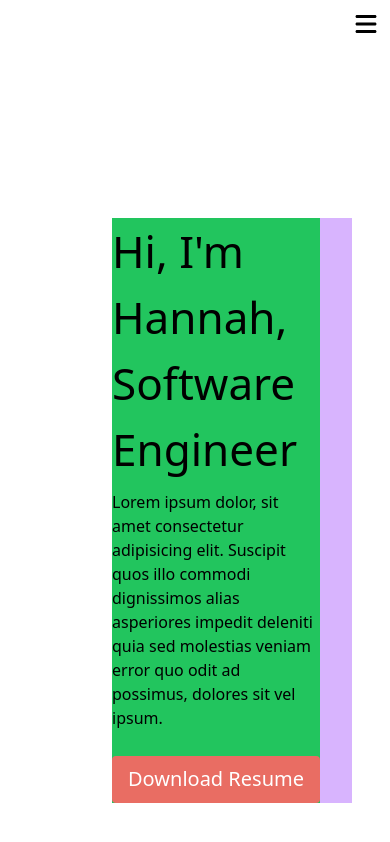
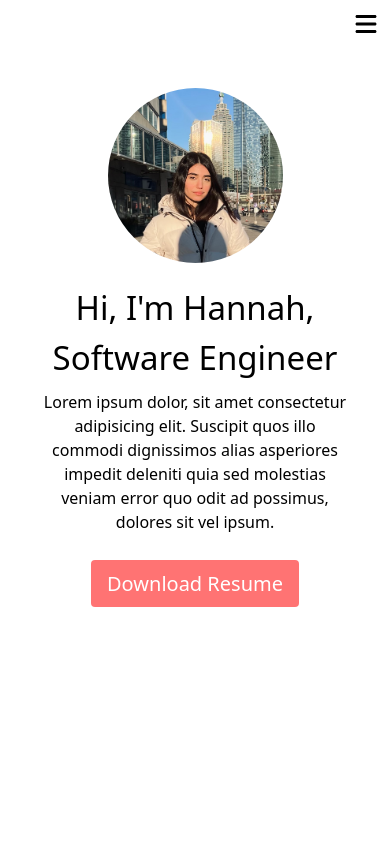
Before and after one commit to hannah-habibpour/portfolio, a Next.js app: page / in a window 390 px wide. Shown: the top 842 px of the page. Built offline with nearby package versions, Linux system fonts and the light colour scheme.

Commit message:
Add responsive component for home page

```diff
--- a/app/page.tsx
+++ b/app/page.tsx
@@ -3,9 +3,24 @@ import { DownloadResumeBtn } from "../components/download-resume-btn";
 
 const Home = () => {
   return (
+    <div>
+      <div className="hidden md:block">
+        <AppContent />
+      </div>
+      <div className=" md:hidden">
+        <MobileAppContent />
+      </div>
+    </div>
+  );
+};
+
+export default Home;
+
+function AppContent() {
+  return (
     <div className="h-svh flex items-center px-[74px]">
-      <div className=" bg-purple-300 flex gap-[98px]">
-        <div className="bg-green-500">
+      <div className="flex gap-[80px]">
+        <div className="min-w-[280px]">
           <div>
             <div className="text-[44px]">
               <p>Hi, I'm Hannah,</p>
@@ -20,7 +35,7 @@ const Home = () => {
           </div>
           <DownloadResumeBtn />
         </div>
-        <div className="max-w-[250px] mx-auto">
+        <div className="w-[250px] flex-none">
           <Image
             src="/assets/images/hannah.jpeg"
             alt="Hannah's Image"
@@ -33,6 +48,36 @@ const Home = () => {
       </div>
     </div>
   );
-};
+}
 
-export default Home;
+function MobileAppContent() {
+  return (
+    <div className="flex flex-col justify-center items-center text-center">
+      <div className="max-w-[175px] mx-auto">
+        <Image
+          src="/assets/images/hannah.jpeg"
+          alt="Hannah's Image"
+          width={175}
+          height={180}
+          layout="responsive"
+          className="rounded-full"
+        />
+      </div>
+      <div className="mt-[20px]">
+        <div>
+          <div className="text-[33px]">
+            <p>Hi, I'm Hannah,</p>
+            <p>Software Engineer</p>
+          </div>
+          <div className="text-[16px] py-[8px] max-w-md mx-auto">
+            Lorem ipsum dolor, sit amet consectetur adipisicing elit. Suscipit
+            quos illo commodi dignissimos alias asperiores impedit deleniti quia
+            sed molestias veniam error quo odit ad possimus, dolores sit vel
+            ipsum.
+          </div>
+        </div>
+        <DownloadResumeBtn />
+      </div>
+    </div>
+  );
+}
```
